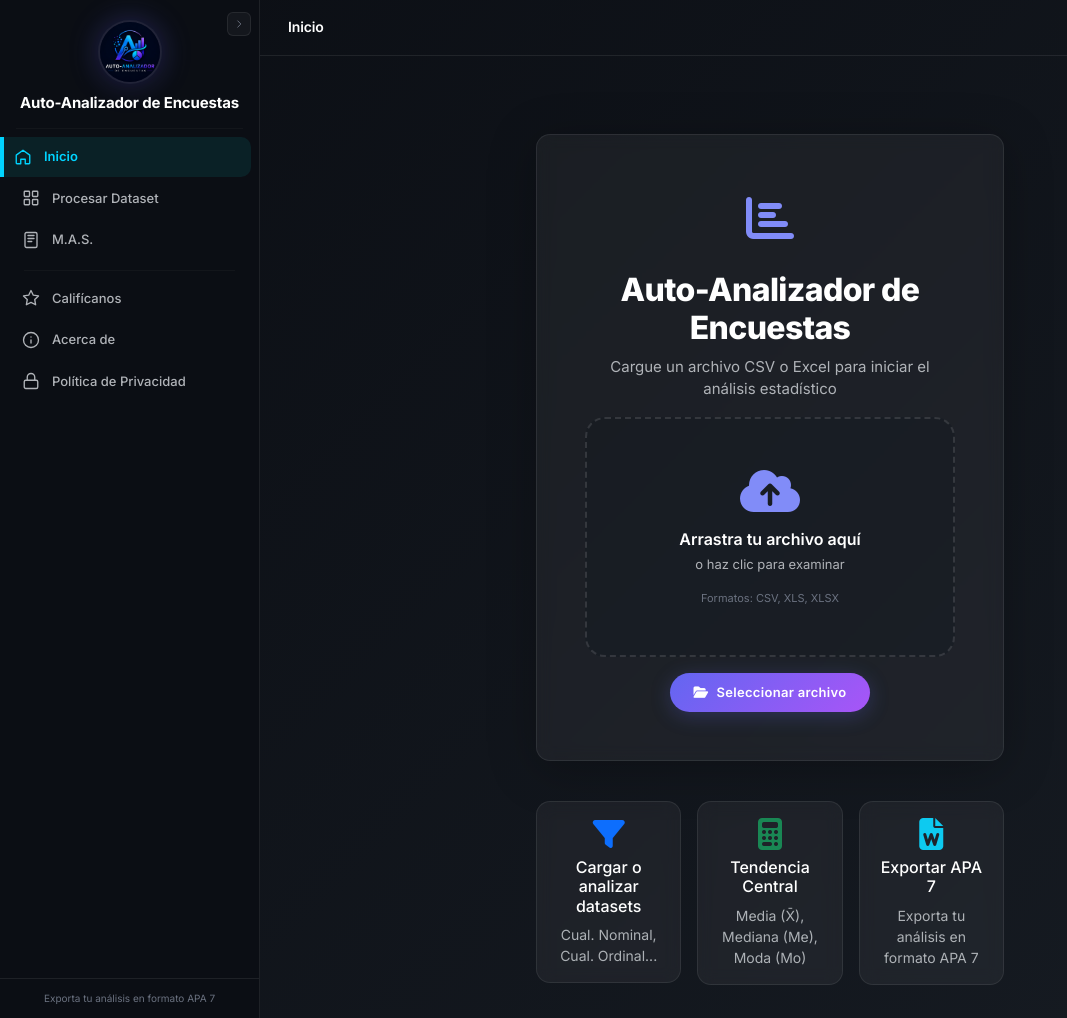
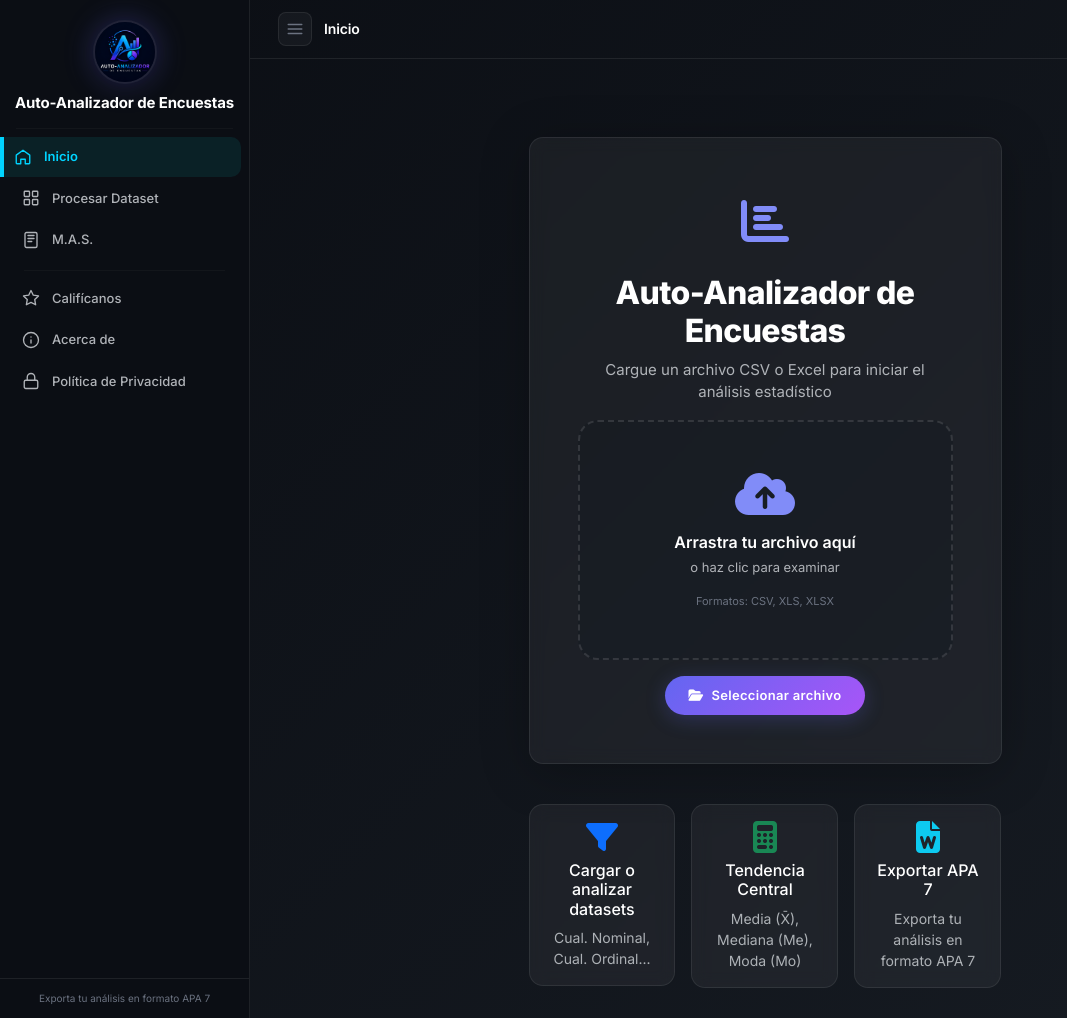
Before and after one commit to 1908piero/Sistema_Analizador0.1, a Flask app: page / in a window 1280 px wide. Shown: the whole page, without its empty margins (0-1067 px from the left). Run offline with Flask 3, Linux system fonts and the light colour scheme.

Commit message:
fix: move sidebar toggle to top-bar hamburger button
- Remove chevron toggle from sidebar-header
- Add hamburger button (three lines) in top-bar-left before page title
- toggleSidebar() controls sidebar.expanded (250px) / .collapsed (80px)
- Hamburger svg rotates 90deg when sidebar is collapsed (.rotated class)
- Sidebar starts expanded by default, persists state in localStorage

```diff
--- a/webapp/static/css/style.css
+++ b/webapp/static/css/style.css
@@ -335,13 +335,13 @@ body {
 }
 
 .sidebar.collapsed {
-    width: 68px;
-    min-width: 68px;
+    width: 80px;
+    min-width: 80px;
 }
 
 .sidebar.expanded {
-    width: 260px;
-    min-width: 260px;
+    width: 250px;
+    min-width: 250px;
 }
 
 .sidebar-header {
@@ -350,36 +350,32 @@ body {
     display: flex;
     flex-direction: column;
     align-items: center;
-    position: relative;
-}
-
-.sidebar-toggle {
-    position: absolute;
-    top: 12px;
-    right: 8px;
+}
+
+.topbar-toggle {
     background: rgba(255,255,255,0.04);
     border: 1px solid var(--card-border);
     color: var(--text-muted);
-    width: 24px;
-    height: 24px;
-    border-radius: 6px;
+    width: 34px;
+    height: 34px;
+    border-radius: 8px;
     display: flex;
     align-items: center;
     justify-content: center;
     cursor: pointer;
     transition: all 0.2s;
-    z-index: 2;
-}
-.sidebar-toggle:hover {
+    flex-shrink: 0;
+}
+.topbar-toggle:hover {
     background: rgba(99,102,241,0.1);
     color: var(--accent);
-}
-.sidebar.collapsed .sidebar-toggle {
-    right: auto;
-    top: 16px;
-}
-.sidebar.collapsed .sidebar-toggle svg {
-    transform: rotate(180deg);
+    border-color: rgba(99,102,241,0.3);
+}
+.topbar-toggle svg {
+    transition: transform 0.3s ease;
+}
+.topbar-toggle.rotated svg {
+    transform: rotate(90deg);
 }
 
 .sidebar-logo {
--- a/webapp/templates/base.html
+++ b/webapp/templates/base.html
@@ -54,11 +54,6 @@
                 <a href="{{ url_for('main.index') }}" class="sidebar-logo">
                     <img src="{{ url_for('static', filename='logo.jpeg') }}" alt="Logo">
                 </a>
-                <button class="sidebar-toggle" id="sidebarToggle" title="Toggle sidebar" onclick="toggleSidebar()">
-                    <svg width="16" height="16" viewBox="0 0 16 16" fill="none">
-                        <path d="M6 3L11 8L6 13" stroke="currentColor" stroke-width="1.5" stroke-linecap="round" stroke-linejoin="round"/>
-                    </svg>
-                </button>
                 <h5 class="sidebar-title">{{ _('app.full_title') }}</h5>
             </div>
             <hr class="sidebar-divider">
@@ -100,6 +95,13 @@
         <main class="main-content" id="mainContent">
             <div class="top-bar">
                 <div class="top-bar-left">
+                    <button class="topbar-toggle" id="sidebarToggle" title="Toggle sidebar" onclick="toggleSidebar()">
+                        <svg width="18" height="18" viewBox="0 0 24 24" fill="none" stroke="currentColor" stroke-width="2" stroke-linecap="round" stroke-linejoin="round">
+                            <line x1="3" y1="6" x2="21" y2="6"/>
+                            <line x1="3" y1="12" x2="21" y2="12"/>
+                            <line x1="3" y1="18" x2="21" y2="18"/>
+                        </svg>
+                    </button>
                     {% block top_bar_left %}{% endblock %}
                 </div>
                 <div class="top-bar-right"></div>
@@ -115,9 +117,15 @@
     <script>
     function toggleSidebar() {
         var sidebar = document.getElementById('desktopSidebar');
+        var toggle = document.getElementById('sidebarToggle');
         sidebar.classList.toggle('collapsed');
         sidebar.classList.toggle('expanded');
         var isCollapsed = sidebar.classList.contains('collapsed');
+        if (isCollapsed) {
+            toggle.classList.add('rotated');
+        } else {
+            toggle.classList.remove('rotated');
+        }
         localStorage.setItem('sidebar_collapsed', isCollapsed);
     }
 
@@ -134,13 +142,16 @@
         mobileMenu.find('a').on('click', toggleMenu);
 
         var sidebar = document.getElementById('desktopSidebar');
+        var toggle = document.getElementById('sidebarToggle');
         var isCollapsed = localStorage.getItem('sidebar_collapsed') === 'true';
         if (isCollapsed) {
             sidebar.classList.add('collapsed');
             sidebar.classList.remove('expanded');
+            toggle.classList.add('rotated');
         } else {
             sidebar.classList.add('expanded');
             sidebar.classList.remove('collapsed');
+            toggle.classList.remove('rotated');
         }
     });
     </script>
```
